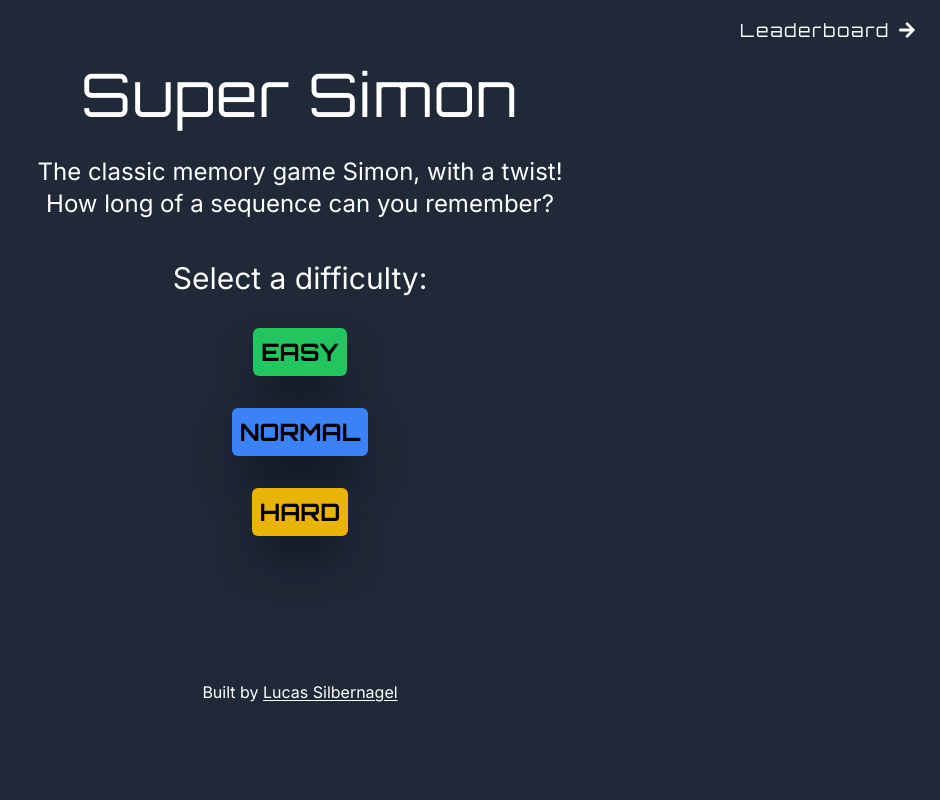
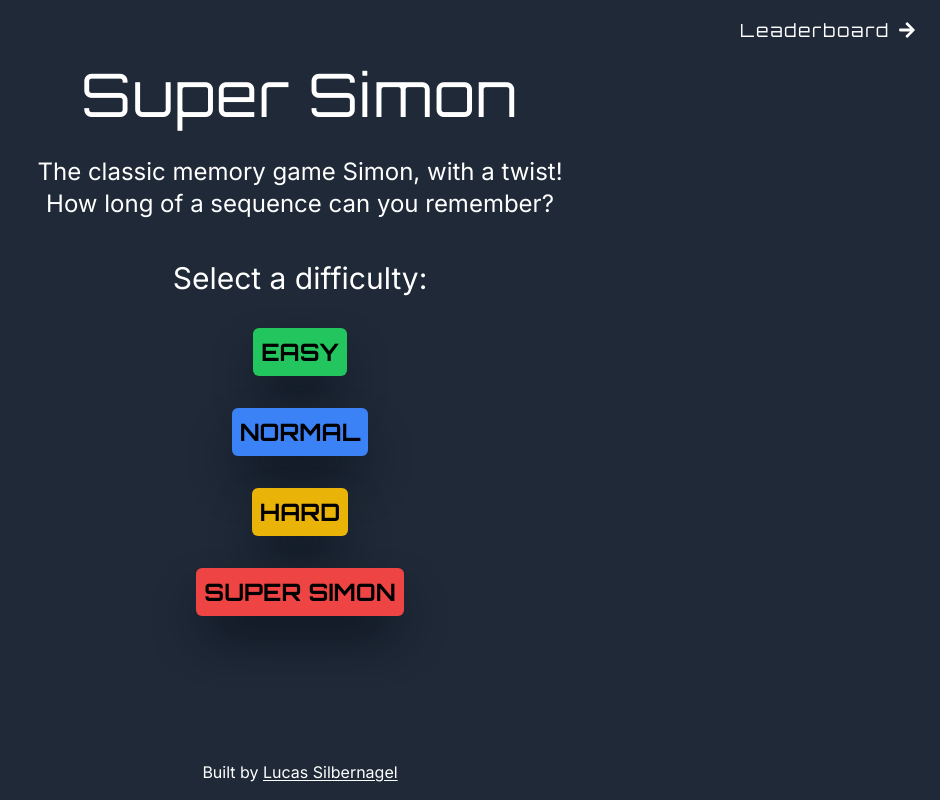
Before and after one commit to LucasSilbernagel/super-simon, a Next.js app: page / in a window 1280 px wide. Shown: the whole page, without its empty margins (340-1280 px from the left). Built offline with nearby package versions, Linux system fonts and the light colour scheme; no server answers; the database is empty.

Commit message:
reverted last change

```diff
--- a/app/components/Difficulty/Difficulty.tsx
+++ b/app/components/Difficulty/Difficulty.tsx
@@ -13,7 +13,7 @@ export default function Difficulty() {
   const gameStatus = useAppSelector((state) => state.gameStatusReducer)
   const dispatch = useAppDispatch()
 
-  const difficulties = ['EASY', 'NORMAL', 'HARD']
+  const difficulties = ['EASY', 'NORMAL', 'HARD', 'SUPER SIMON']
 
   const getButtonColour = (difficulty: Difficulty) => {
     switch (difficulty) {
```
